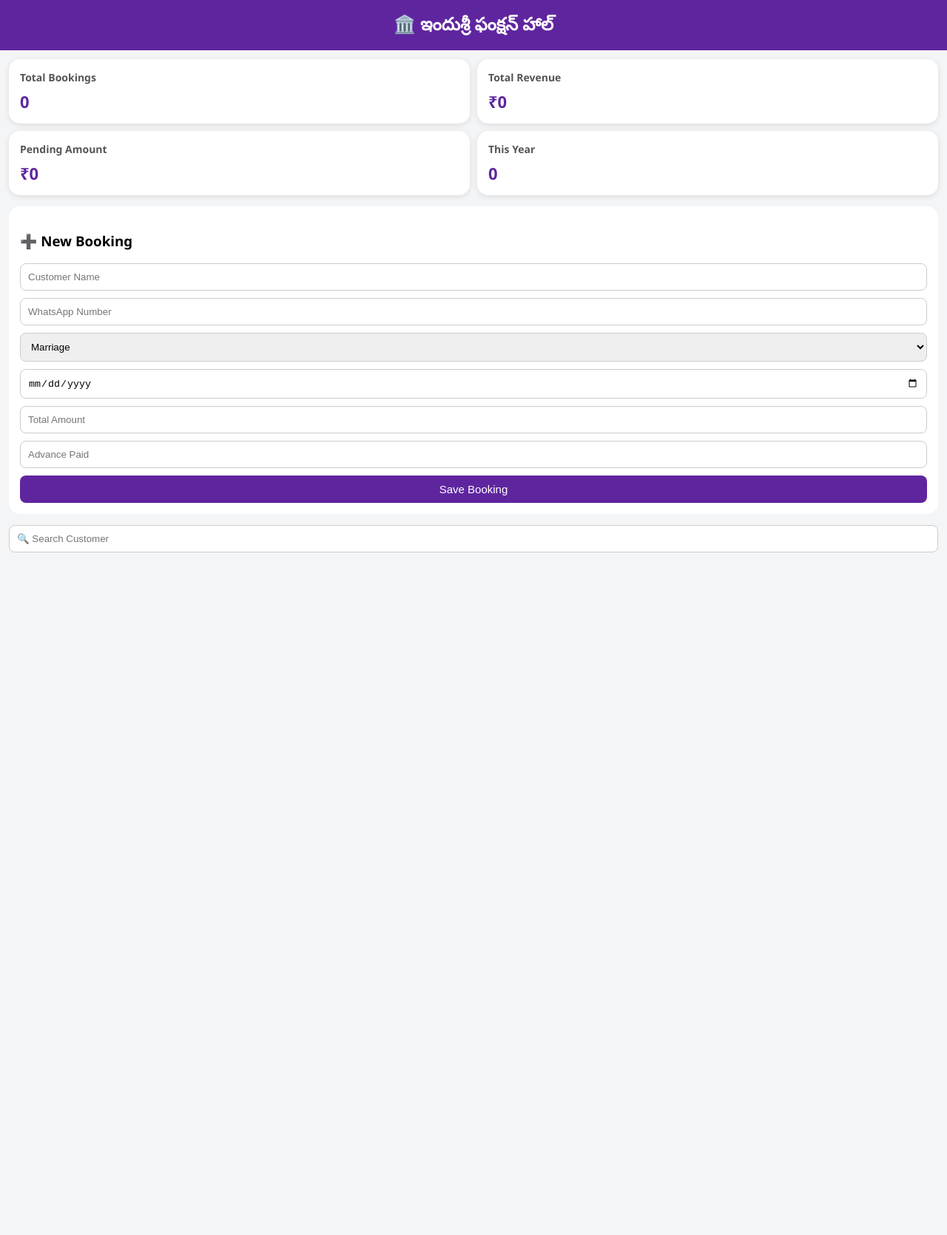
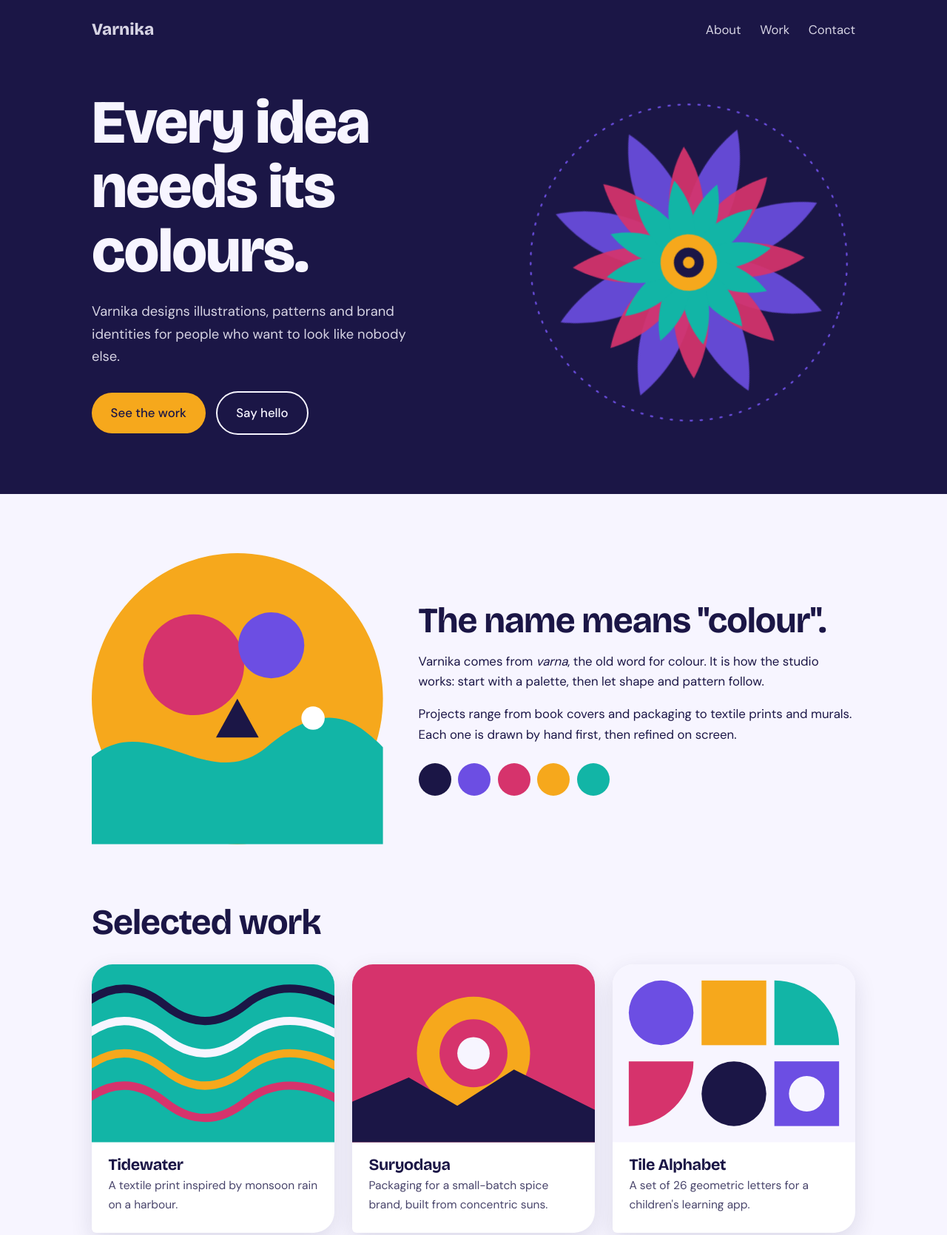
Before and after one commit to rushanthnamani/home, a plain HTML site: page index.html in a window 1280 px wide. Shown: the top 1670 px of the page at 74% size. Before the commit the page ends 800 px from the top, so only its background shows below. Drawn offline with nearby package versions, Linux system fonts and the light colour scheme.

Commit message:
Replace Indushree Function Hall with Varnika

```diff
--- a/index.html
+++ b/index.html
@@ -1,366 +1,208 @@
 <!DOCTYPE html>
-<html>
+<html lang="en">
 <head>
-<meta charset="UTF-8">
+<meta charset="utf-8">
 <meta name="viewport" content="width=device-width, initial-scale=1">
-<title>Indushree Function Hall</title>
+<title>Varnika – Colour, pattern and illustration</title>
+<meta name="description" content="Varnika is a creative studio making illustration, pattern and brand design.">
+<link rel="preconnect" href="https://fonts.googleapis.com">
+<link rel="preconnect" href="https://fonts.gstatic.com" crossorigin>
+<link href="https://fonts.googleapis.com/css2?family=Bricolage+Grotesque:wght@500;700;800&family=DM+Sans:wght@400;500&display=swap" rel="stylesheet">
+<style>
+:root{
+  --ink:#1b1646; --paper:#f7f5ff; --marigold:#f6a81c; --magenta:#d6336c; --teal:#12b5a6; --violet:#6c4ee3;
+  --head:"Bricolage Grotesque","Trebuchet MS",sans-serif; --body:"DM Sans",system-ui,sans-serif;
+}
+*{box-sizing:border-box;margin:0}
+html{scroll-behavior:smooth}
+body{font-family:var(--body);color:var(--ink);background:var(--paper);line-height:1.65;font-size:1.05rem}
+a{color:inherit}
+:focus-visible{outline:3px solid var(--marigold);outline-offset:3px}
+.wrap{max-width:1080px;margin:0 auto;padding:0 1.5rem}
+h1,h2,h3{font-family:var(--head);line-height:1.05;letter-spacing:-.02em}
 
-<style>
-body{
-margin:0;
-font-family:Segoe UI,sans-serif;
-background:#f4f5f7;
+/* header + hero */
+.hero{background:var(--ink);color:var(--paper);position:relative;overflow:hidden}
+nav{display:flex;justify-content:space-between;align-items:center;padding:1.4rem 0}
+.logo{font-family:var(--head);font-weight:800;font-size:1.4rem;text-decoration:none}
+nav ul{display:flex;gap:1.6rem;list-style:none;padding:0}
+nav a{text-decoration:none;opacity:.85}
+nav a:hover{opacity:1;text-decoration:underline;text-decoration-color:var(--marigold);text-underline-offset:6px}
+.hero-grid{display:grid;grid-template-columns:1.1fr .9fr;align-items:center;gap:2rem;padding:2.5rem 0 5rem}
+.hero h1{font-size:clamp(2.8rem,7vw,5.2rem);font-weight:800}
+.hero p{max-width:34ch;margin:1.4rem 0 2rem;opacity:.85;font-size:1.15rem}
+.btn{display:inline-block;background:var(--marigold);color:var(--ink);font-weight:500;padding:.85rem 1.6rem;border-radius:999px;text-decoration:none}
+.btn:hover{background:#ffc04d}
+.btn.ghost{background:transparent;color:var(--paper);border:2px solid var(--paper);margin-left:.6rem}
+.btn.ghost:hover{background:var(--paper);color:var(--ink)}
+.mandala{width:100%;max-width:460px;justify-self:center;animation:turn 90s linear infinite}
+@keyframes turn{to{transform:rotate(360deg)}}
+
+/* sections */
+section{padding:5rem 0}
+h2{font-size:clamp(2rem,4vw,3rem);margin-bottom:1rem}
+.about{display:grid;grid-template-columns:.8fr 1.2fr;gap:3rem;align-items:center}
+.about p+p{margin-top:1rem}
+.work-grid{display:grid;grid-template-columns:repeat(auto-fit,minmax(260px,1fr));gap:1.5rem;margin-top:2rem}
+.card{border-radius:28px 28px 28px 6px;overflow:hidden;background:#fff;box-shadow:0 10px 30px rgba(27,22,70,.12)}
+.card svg{display:block;width:100%;height:auto}
+.card div{padding:1.2rem 1.4rem 1.5rem}
+.card h3{font-size:1.35rem;margin-bottom:.3rem}
+.card p{font-size:.97rem;opacity:.8}
+.palette{display:flex;gap:.6rem;margin-top:1.5rem}
+.palette i{width:44px;height:44px;border-radius:50%;display:block}
+.contact{background:linear-gradient(135deg,var(--violet),var(--magenta));color:#fff;text-align:center;border-radius:40px;padding:4rem 1.5rem;margin-bottom:4rem}
+.contact p{margin:0 auto 1.8rem;max-width:36ch}
+.contact .btn{background:#fff}
+footer{text-align:center;padding:0 0 2.5rem;font-size:.9rem;opacity:.7}
+
+@media (max-width:760px){
+  .hero-grid,.about{grid-template-columns:1fr}
+  .mandala{max-width:300px;order:-1}
+  nav ul{gap:1rem;font-size:.95rem}
 }
-
-.header{
-background:#5F259F;
-color:white;
-padding:15px;
-font-size:24px;
-font-weight:bold;
-text-align:center;
-}
-
-.container{
-padding:12px;
-}
-
-.cards{
-display:grid;
-grid-template-columns:1fr 1fr;
-gap:10px;
-margin-bottom:15px;
-}
-
-.card{
-background:white;
-padding:15px;
-border-radius:15px;
-box-shadow:0 2px 8px rgba(0,0,0,.1);
-}
-
-.card h3{
-margin:0;
-font-size:14px;
-color:#555;
-}
-
-.card div{
-font-size:22px;
-font-weight:bold;
-color:#5F259F;
-margin-top:8px;
-}
-
-.form{
-background:white;
-padding:15px;
-border-radius:15px;
-margin-bottom:15px;
-}
-
-input,select{
-width:100%;
-padding:10px;
-margin-bottom:10px;
-border-radius:8px;
-border:1px solid #ccc;
-box-sizing:border-box;
-}
-
-button{
-background:#5F259F;
-color:white;
-border:none;
-padding:10px;
-border-radius:8px;
-width:100%;
-font-size:15px;
-}
-
-.booking{
-background:white;
-padding:12px;
-margin-top:10px;
-border-radius:12px;
-box-shadow:0 2px 6px rgba(0,0,0,.08);
-}
-
-.smallbtn{
-width:auto;
-padding:6px 10px;
-margin-top:8px;
-margin-right:5px;
-}
-
-.search{
-margin-bottom:15px;
-}
+@media (prefers-reduced-motion:reduce){.mandala{animation:none}html{scroll-behavior:auto}}
 </style>
 </head>
-
 <body>
 
-<div class="header">
-🏛️ ఇందుశ్రీ ఫంక్షన్ హాల్
-</div>
+<header class="hero">
+  <div class="wrap">
+    <nav aria-label="Main">
+      <a class="logo" href="#top">Varnika</a>
+      <ul>
+        <li><a href="#about">About</a></li>
+        <li><a href="#work">Work</a></li>
+        <li><a href="#contact">Contact</a></li>
+      </ul>
+    </nav>
+    <div class="hero-grid" id="top">
+      <div>
+        <h1>Every idea needs its colours.</h1>
+        <p>Varnika designs illustrations, patterns and brand identities for people who want to look like nobody else.</p>
+        <a class="btn" href="#work">See the work</a>
+        <a class="btn ghost" href="#contact">Say hello</a>
+      </div>
 
-<div class="container">
+      <!-- Hero graphic: layered petal mandala -->
+      <svg class="mandala" viewBox="-200 -200 400 400" role="img" aria-label="Decorative circular pattern of overlapping petals in marigold, magenta, teal and violet">
+        <defs>
+          <path id="petalL" d="M0 0C-38 -50 -30 -120 0 -170C30 -120 38 -50 0 0Z"/>
+          <path id="petalS" d="M0 0C-22 -30 -18 -70 0 -100C18 -70 22 -30 0 0Z"/>
+        </defs>
+        <circle r="190" fill="none" stroke="#6c4ee3" stroke-width="2" stroke-dasharray="2 10" stroke-linecap="round"/>
+        <g fill="#6c4ee3" opacity=".9">
+          <use href="#petalL" transform="rotate(0)"/><use href="#petalL" transform="rotate(45)"/>
+          <use href="#petalL" transform="rotate(90)"/><use href="#petalL" transform="rotate(135)"/>
+          <use href="#petalL" transform="rotate(180)"/><use href="#petalL" transform="rotate(225)"/>
+          <use href="#petalL" transform="rotate(270)"/><use href="#petalL" transform="rotate(315)"/>
+        </g>
+        <g fill="#d6336c" opacity=".92">
+          <use href="#petalL" transform="rotate(22.5) scale(.82)"/><use href="#petalL" transform="rotate(67.5) scale(.82)"/>
+          <use href="#petalL" transform="rotate(112.5) scale(.82)"/><use href="#petalL" transform="rotate(157.5) scale(.82)"/>
+          <use href="#petalL" transform="rotate(202.5) scale(.82)"/><use href="#petalL" transform="rotate(247.5) scale(.82)"/>
+          <use href="#petalL" transform="rotate(292.5) scale(.82)"/><use href="#petalL" transform="rotate(337.5) scale(.82)"/>
+        </g>
+        <g fill="#12b5a6">
+          <use href="#petalS" transform="rotate(0)"/><use href="#petalS" transform="rotate(30)"/>
+          <use href="#petalS" transform="rotate(60)"/><use href="#petalS" transform="rotate(90)"/>
+          <use href="#petalS" transform="rotate(120)"/><use href="#petalS" transform="rotate(150)"/>
+          <use href="#petalS" transform="rotate(180)"/><use href="#petalS" transform="rotate(210)"/>
+          <use href="#petalS" transform="rotate(240)"/><use href="#petalS" transform="rotate(270)"/>
+          <use href="#petalS" transform="rotate(300)"/><use href="#petalS" transform="rotate(330)"/>
+        </g>
+        <circle r="34" fill="#f6a81c"/>
+        <circle r="18" fill="#1b1646"/>
+        <circle r="7" fill="#f6a81c"/>
+      </svg>
+    </div>
+  </div>
+</header>
 
-<div class="cards">
+<main>
+  <section id="about">
+    <div class="wrap about">
+      <!-- About graphic: abstract portrait-style shapes -->
+      <svg viewBox="0 0 300 300" role="img" aria-label="Abstract illustration of overlapping colour shapes">
+        <rect width="300" height="300" rx="150" fill="#f6a81c"/>
+        <path d="M0 210C60 160 120 250 180 200S270 170 300 200V300H0Z" fill="#12b5a6"/>
+        <circle cx="105" cy="115" r="52" fill="#d6336c"/>
+        <circle cx="185" cy="95" r="34" fill="#6c4ee3"/>
+        <path d="M150 150l22 40h-44z" fill="#1b1646"/>
+        <circle cx="228" cy="170" r="12" fill="#fff"/>
+      </svg>
+      <div>
+        <h2>The name means "colour".</h2>
+        <p>Varnika comes from <em>varna</em>, the old word for colour. It is how the studio works: start with a palette, then let shape and pattern follow.</p>
+        <p>Projects range from book covers and packaging to textile prints and murals. Each one is drawn by hand first, then refined on screen.</p>
+        <div class="palette" aria-label="Studio colours">
+          <i style="background:#1b1646"></i><i style="background:#6c4ee3"></i><i style="background:#d6336c"></i><i style="background:#f6a81c"></i><i style="background:#12b5a6"></i>
+        </div>
+      </div>
+    </div>
+  </section>
 
-<div class="card">
-<h3>Total Bookings</h3>
-<div id="totalBookings">0</div>
-</div>
+  <section id="work" style="padding-top:0">
+    <div class="wrap">
+      <h2>Selected work</h2>
+      <div class="work-grid">
 
-<div class="card">
-<h3>Total Revenue</h3>
-<div id="revenue">₹0</div>
-</div>
+        <article class="card">
+          <svg viewBox="0 0 300 220" role="img" aria-label="Wave pattern artwork">
+            <rect width="300" height="220" fill="#12b5a6"/>
+            <g fill="none" stroke-width="10" stroke-linecap="round">
+              <path d="M-10 50Q40 10 90 50T190 50T310 50" stroke="#1b1646"/>
+              <path d="M-10 90Q40 50 90 90T190 90T310 90" stroke="#f7f5ff"/>
+              <path d="M-10 130Q40 90 90 130T190 130T310 130" stroke="#f6a81c"/>
+              <path d="M-10 170Q40 130 90 170T190 170T310 170" stroke="#d6336c"/>
+            </g>
+          </svg>
+          <div><h3>Tidewater</h3><p>A textile print inspired by monsoon rain on a harbour.</p></div>
+        </article>
 
-<div class="card">
-<h3>Pending Amount</h3>
-<div id="pending">₹0</div>
-</div>
+        <article class="card">
+          <svg viewBox="0 0 300 220" role="img" aria-label="Geometric sun and hills artwork">
+            <rect width="300" height="220" fill="#d6336c"/>
+            <circle cx="150" cy="110" r="70" fill="#f6a81c"/>
+            <circle cx="150" cy="110" r="42" fill="#d6336c"/>
+            <circle cx="150" cy="110" r="20" fill="#f7f5ff"/>
+            <path d="M0 220V170L70 140L130 175L200 130L300 180V220Z" fill="#1b1646"/>
+          </svg>
+          <div><h3>Suryodaya</h3><p>Packaging for a small-batch spice brand, built from concentric suns.</p></div>
+        </article>
 
-<div class="card">
-<h3>This Year</h3>
-<div id="yearBookings">0</div>
-</div>
+        <article class="card">
+          <svg viewBox="0 0 300 220" role="img" aria-label="Grid of coloured tiles artwork">
+            <rect width="300" height="220" fill="#f7f5ff"/>
+            <g>
+              <rect x="20" y="20" width="80" height="80" rx="40" fill="#6c4ee3"/>
+              <rect x="110" y="20" width="80" height="80" fill="#f6a81c"/>
+              <path d="M200 100V20a80 80 0 0 1 80 80Z" fill="#12b5a6"/>
+              <path d="M20 200V120h80a80 80 0 0 1-80 80Z" fill="#d6336c"/>
+              <rect x="110" y="120" width="80" height="80" rx="40" fill="#1b1646"/>
+              <rect x="200" y="120" width="80" height="80" fill="#6c4ee3"/>
+              <circle cx="240" cy="160" r="22" fill="#f7f5ff"/>
+            </g>
+          </svg>
+          <div><h3>Tile Alphabet</h3><p>A set of 26 geometric letters for a children's learning app.</p></div>
+        </article>
 
-</div>
+      </div>
+    </div>
+  </section>
 
-<div class="form">
+  <section id="contact" style="padding-top:0">
+    <div class="wrap">
+      <div class="contact">
+        <h2>Have a project in mind?</h2>
+        <p>Tell Varnika what you are making and when you need it. Replies come within two working days.</p>
+        <a class="btn" href="mailto:hello@varnika.example">Email Varnika</a>
+      </div>
+    </div>
+  </section>
+</main>
 
-<h3>➕ New Booking</h3>
-
-<input id="customer" placeholder="Customer Name">
-
-<input id="mobile" placeholder="WhatsApp Number">
-
-<select id="eventType">
-<option>Marriage</option>
-<option>Engagement</option>
-<option>Birthday</option>
-<option>Corporate Gathering</option>
-<option>Meeting</option>
-</select>
-
-<input type="date" id="eventDate">
-
-<input type="number" id="totalAmount" placeholder="Total Amount">
-
-<input type="number" id="advancePaid" placeholder="Advance Paid">
-
-<button onclick="saveBooking()">Save Booking</button>
-
-</div>
-
-<input
-class="search"
-id="search"
-placeholder="🔍 Search Customer"
-onkeyup="render()">
-
-<div id="bookingList"></div>
-
-</div>
-
-<script>
-
-let bookings=
-JSON.parse(
-localStorage.getItem("bookings") || "[]"
-);
-
-function saveBooking(){
-
-let total=
-Number(
-document.getElementById("totalAmount").value||0
-);
-
-let advance=
-Number(
-document.getElementById("advancePaid").value||0
-);
-
-let booking={
-
-id:
-"BK-"+new Date().getFullYear()+"-"+
-String(bookings.length+1).padStart(3,"0"),
-
-customer:
-document.getElementById("customer").value,
-
-mobile:
-document.getElementById("mobile").value,
-
-eventType:
-document.getElementById("eventType").value,
-
-eventDate:
-document.getElementById("eventDate").value,
-
-totalAmount:total,
-advancePaid:advance,
-balance:total-advance
-
-};
-
-bookings.push(booking);
-
-localStorage.setItem(
-"bookings",
-JSON.stringify(bookings)
-);
-
-render();
-
-alert("Booking Saved\n"+booking.id);
-
-}
-
-function deleteBooking(id){
-
-if(!confirm("Delete booking?"))
-return;
-
-bookings=
-bookings.filter(
-x=>x.id!==id
-);
-
-localStorage.setItem(
-"bookings",
-JSON.stringify(bookings)
-);
-
-render();
-
-}
-
-function whatsapp(id){
-
-let b=
-bookings.find(
-x=>x.id===id
-);
-
-let msg=
-`✅ Booking Confirmed
-
-Reference: ${b.id}
-
-Customer: ${b.customer}
-
-Event: ${b.eventType}
-
-Date: ${b.eventDate}
-
-Total Amount: ₹${b.totalAmount}
-
-Advance Paid: ₹${b.advancePaid}
-
-Balance Due: ₹${b.balance}
-
-ఇందుశ్రీ ఫంక్షన్ హాల్`;
-
-window.open(
-`https://wa.me/91${b.mobile}?text=${encodeURIComponent(msg)}`
-);
-
-}
-
-function render(){
-
-let txt=
-document.getElementById("search")
-?document.getElementById("search").value.toLowerCase()
-:"";
-
-let filtered=
-bookings.filter(
-x=>
-x.customer.toLowerCase().includes(txt)
-);
-
-document.getElementById(
-"totalBookings"
-).innerText=
-bookings.length;
-
-document.getElementById(
-"revenue"
-).innerText=
-"₹"+
-bookings.reduce(
-(a,b)=>a+b.totalAmount,
-0
-).toLocaleString();
-
-document.getElementById(
-"pending"
-).innerText=
-"₹"+
-bookings.reduce(
-(a,b)=>a+b.balance,
-0
-).toLocaleString();
-
-document.getElementById(
-"yearBookings"
-).innerText=
-bookings.length;
-
-let html="";
-
-filtered.reverse().forEach(b=>{
-
-html+=`
-<div class="booking">
-
-<b>${b.id}</b><br><br>
-
-👤 ${b.customer}<br>
-📱 ${b.mobile}<br>
-🎉 ${b.eventType}<br>
-📅 ${b.eventDate}<br>
-
-💰 Total : ₹${b.totalAmount}<br>
-
-✅ Advance : ₹${b.advancePaid}<br>
-
-🟠 Balance : ₹${b.balance}<br><br>
-
-<button
-class="smallbtn"
-onclick="whatsapp('${b.id}')">
-WhatsApp
-</button>
-
-<button
-style="background:red"
-class="smallbtn"
-onclick="deleteBooking('${b.id}')">
-Delete
-</button>
-
-</div>
-`;
-});
-
-document.getElementById(
-"bookingList"
-).innerHTML=html;
-
-}
-
-render();
-
-</script>
+<footer>© 2026 Varnika. All rights reserved.</footer>
 
 </body>
 </html>
```
